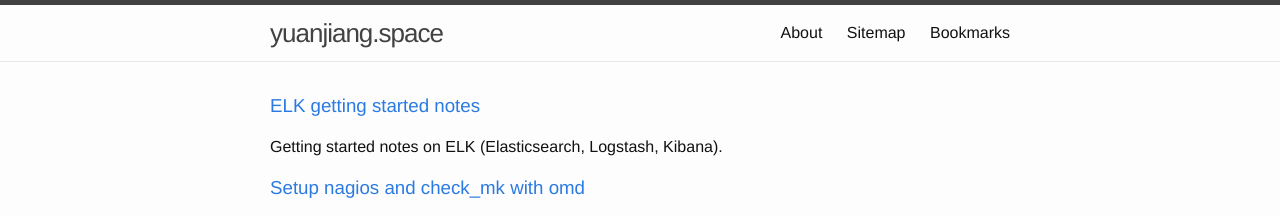
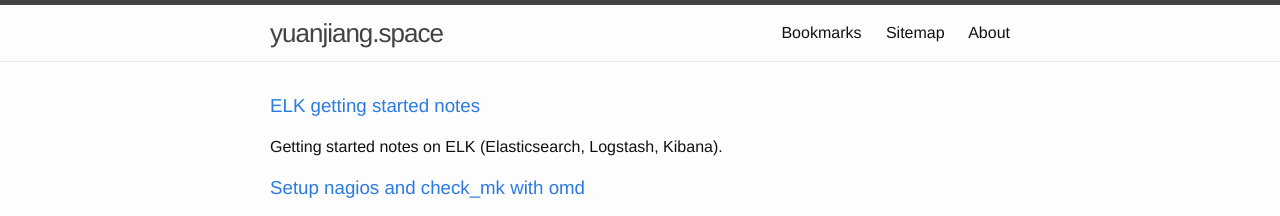
Before and after one commit to yuan-jiang/yuan-jiang.github.io, a Jekyll site: the page built from index.html, in a window 1280 px wide. Shown: the top 216 px of the page. Built offline with Jekyll 4.4.1, drawn with Linux system fonts in a browser that asks for light colours; the list of posts is cut into pages by our own code.

Commit message:
Minor adjust of home page layout

```diff
--- a/_includes/header.html
+++ b/_includes/header.html
@@ -19,9 +19,9 @@
           <a class="page-link" href="{{ my_page.url | prepend: site.baseurl }}">{{ my_page.title }}</a>
           {% endif %}
         {% endfor %} -->
+        <a class="page-link" href="{{ site.baseurl }}/bookmarks">Bookmarks</a>
+        <a class="page-link" href="{{ site.baseurl }}/tags">Sitemap</a>
         <a class="page-link" href="{{ site.baseurl }}/about">About</a>
-        <a class="page-link" href="{{ site.baseurl }}/tags">Sitemap</a>
-        <a class="page-link" href="{{ site.baseurl }}/bookmarks">Bookmarks</a>
       </div>
 
     </nav>
```
